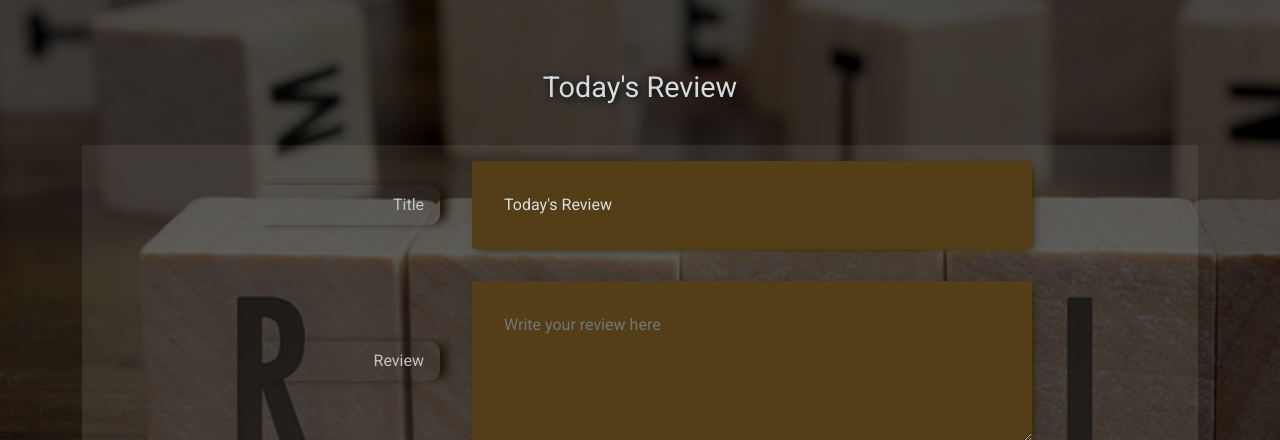
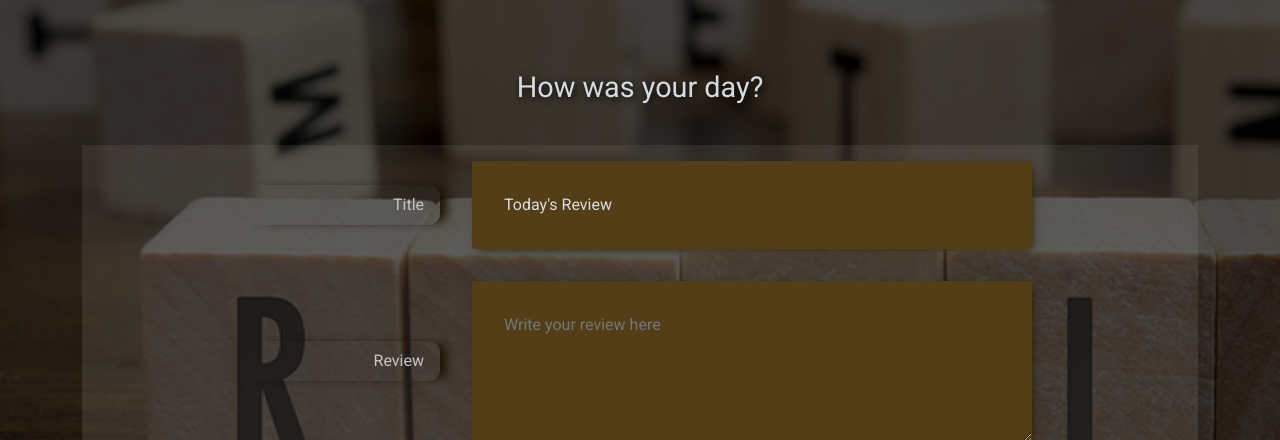
Before and after one commit to shalearkane/DailyReview, a Django app: page /review/write/ in a window 1280 px wide. Shown: the part 56-496 px from the top of the page. Run offline with Django 4.2, Linux system fonts and the light colour scheme; the visitor is signed in with stand-in values (Sample User, id 1); data that the repository does not hold is empty; some libraries are stand-ins or nearby versions.

Commit message:
Changed the heading of form

```diff
--- a/templates/review/form.html
+++ b/templates/review/form.html
@@ -7,7 +7,7 @@
     </head>
     <body>
         <div class="container">
-            <div class="item1">Today's Review</div>
+            <div class="item1">How was your day?</div>
             <div class="item2">
                 <form method="post" class="form">
                     {% csrf_token %}
```
